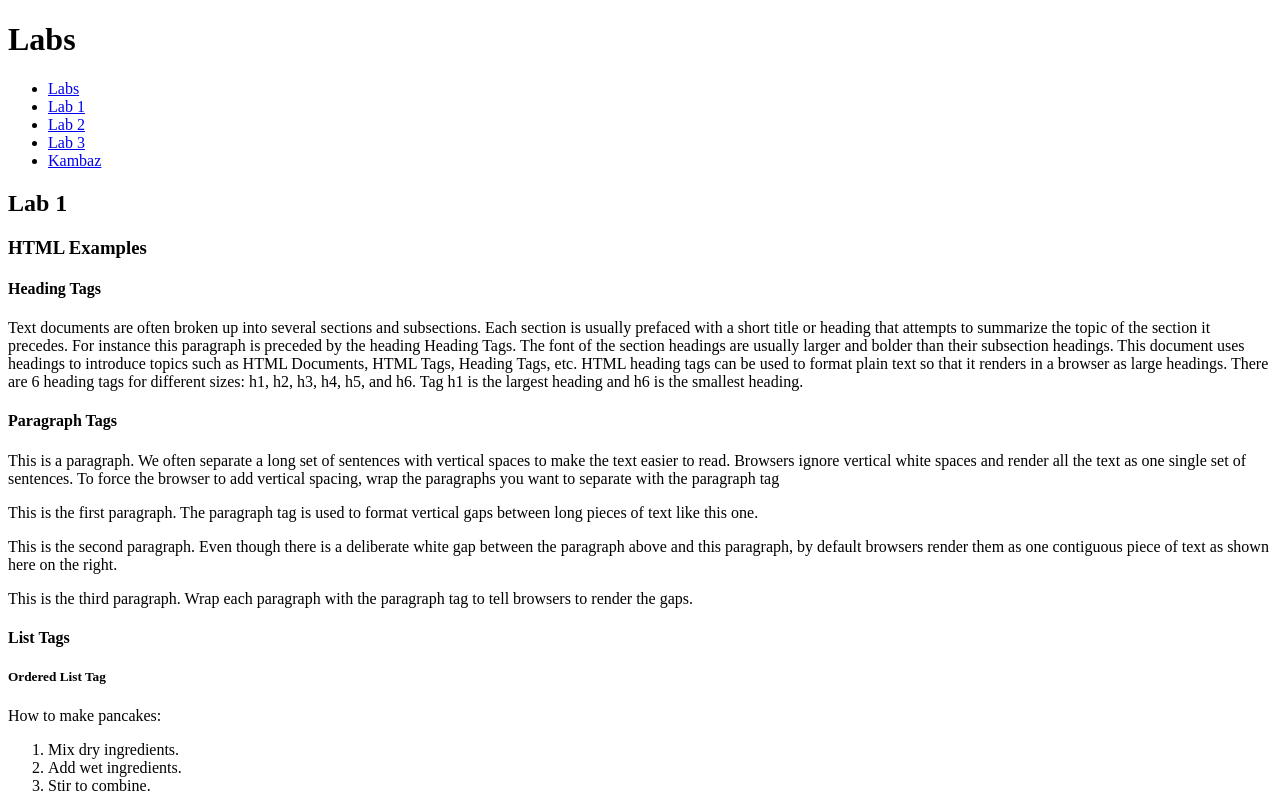
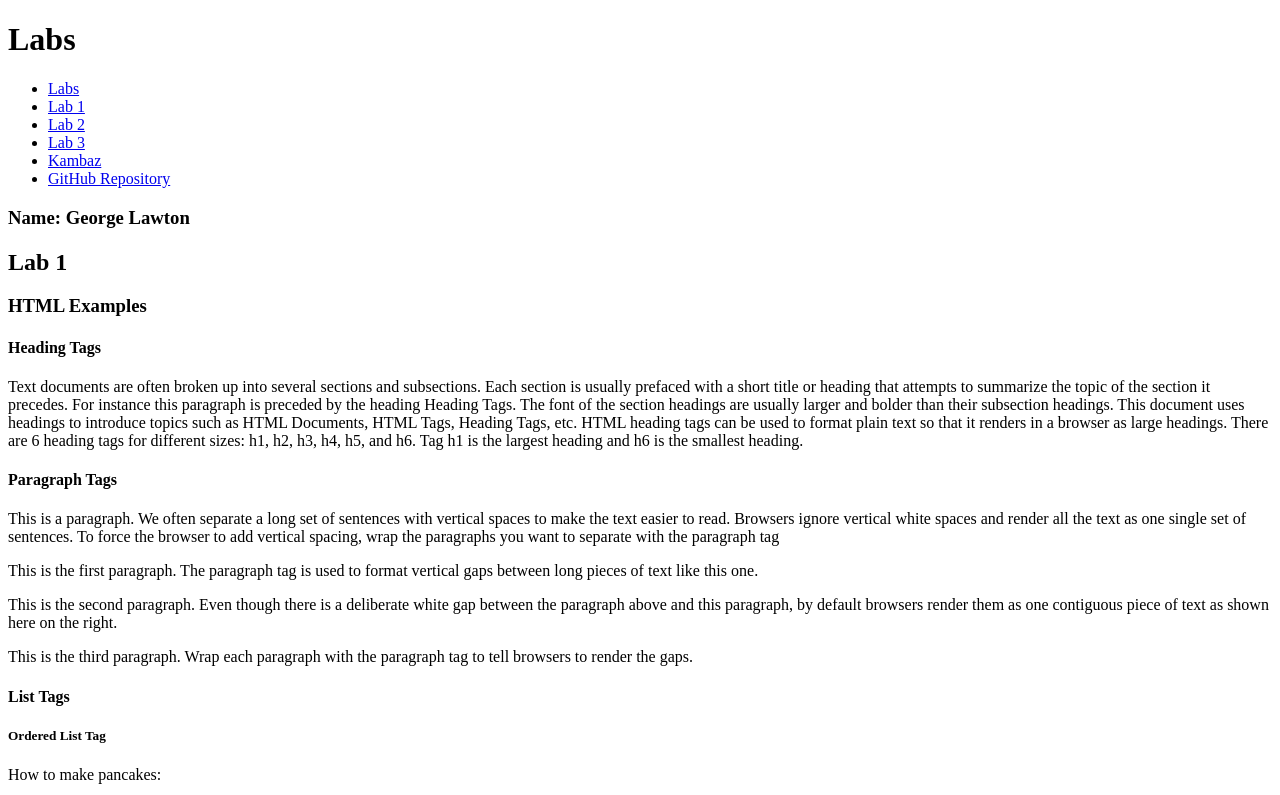
Before and after one commit to georgelawtonn/kambaz-react-web-app, a React (Vite) app: page /#/Labs/Lab1 in a window 1280 px wide. Shown: the top 795 px of the page. Built offline with nearby package versions, Linux system fonts and the light colour scheme.

Commit message:
Added name and GitHub links

```diff
--- a/src/Labs/TOC.tsx
+++ b/src/Labs/TOC.tsx
@@ -8,6 +8,7 @@ export default function TOC() {
             <li><Link to="/Labs/Lab2">Lab 2</Link></li>
             <li><Link to="/Labs/Lab3">Lab 3</Link></li>
             <li><Link to="/Kambaz">Kambaz</Link></li>
+            <li><Link to="https://github.com/georgelawtonn/kambaz-react-web-app" id="wd-github">GitHub Repository</Link></li>
         </ul>
     );
 }
--- a/src/Labs/index.tsx
+++ b/src/Labs/index.tsx
@@ -8,6 +8,7 @@ export default function Labs() {
         <div>
             <h1>Labs</h1>
             <TOC />
+            <h3>Name: George Lawton</h3>
             <Routes>
                 <Route path="/" element={<Navigate to="Lab1" />} />
                 <Route path="Lab1" element={<Lab1 />} />
```
